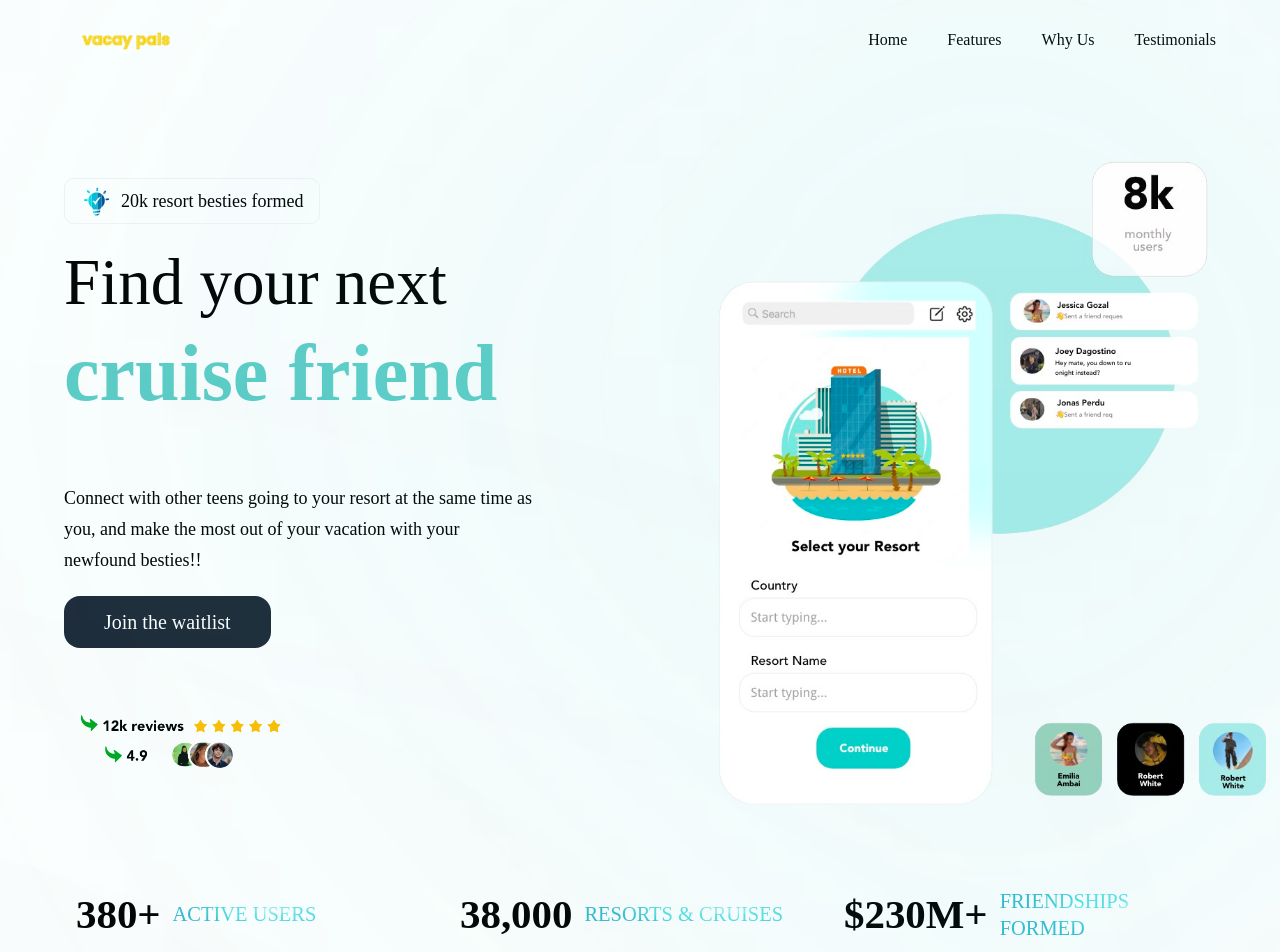
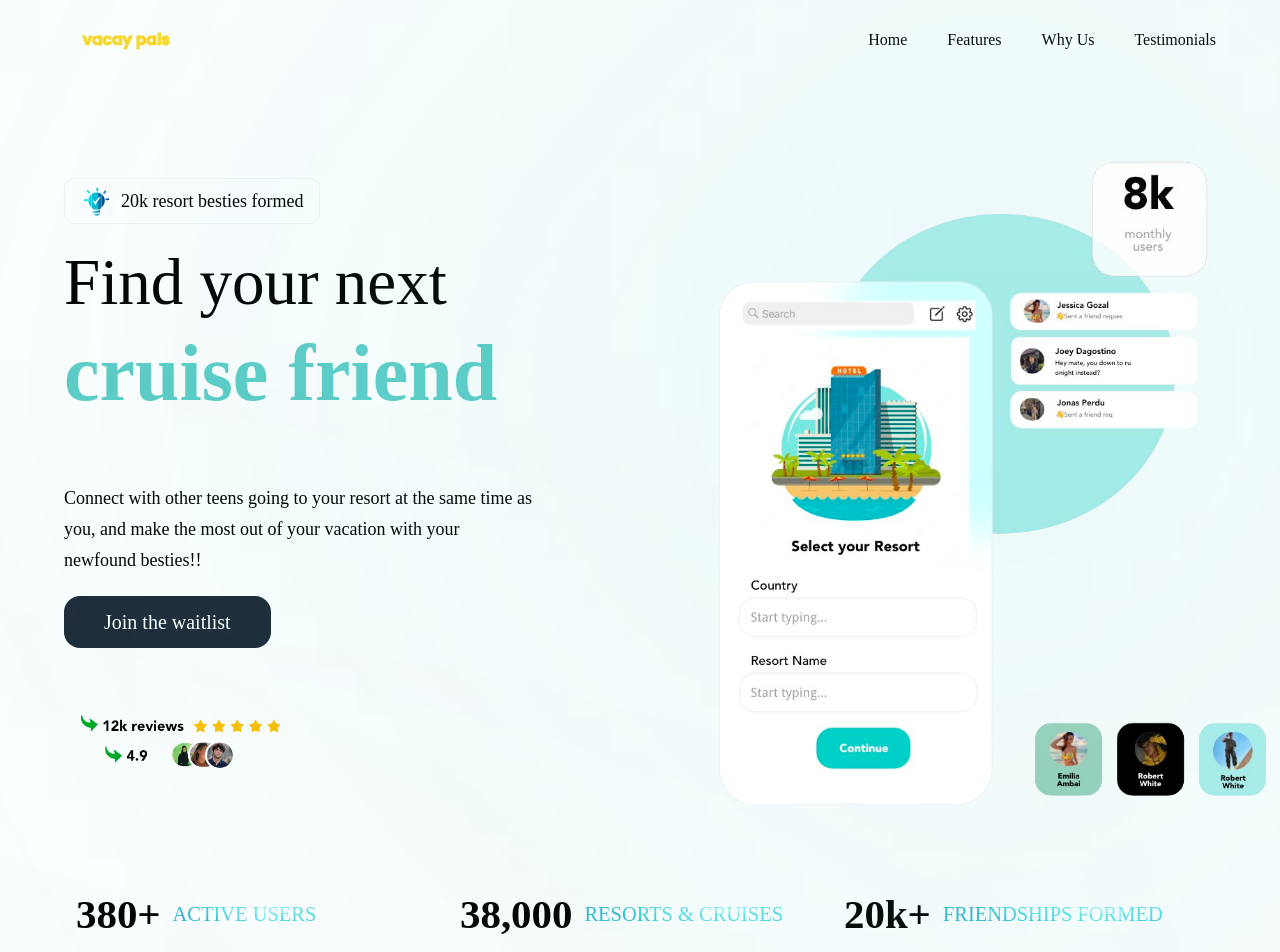
Before and after one commit to npardal/vacationPals, a React (Vite) app: page / in a window 1280 px wide. Shown: the top 952 px of the page. Built offline with nearby package versions, Linux system fonts and the light colour scheme; a web font is replaced by a local one.

Commit message:
website completed but no framer motion :(

```diff
--- a/index.html
+++ b/index.html
@@ -5,7 +5,7 @@
     <link rel="icon" type="image/svg+xml" href="/hoobank.svg" />
     <meta name="viewport" content="width=device-width, initial-scale=1.0" />
     <meta name="theme-color" content="#000000" />
-    <title>HooBank</title>
+    <title>VacationPals</title>
   </head>
   <body>
     <div id="root"></div>
--- a/src/components/Hero.jsx
+++ b/src/components/Hero.jsx
@@ -1,7 +1,8 @@
 import styles from "../style";
 import { discount, robot } from "../assets";
 import WordSlider from "./Worslider";
-import { motion } from 'framer-motion';
+
+
 
 const Hero = () => {
   const isSectionActive = true;
@@ -10,6 +11,7 @@ const Hero = () => {
       id="home"
       className={`flex md:flex-row flex-col ${styles.paddingY}`}
     >
+
       <div
         className={`flex-1 ${styles.flexStart} flex-col xl:px-0 sm:px-16 px-6`}
       >
--- a/src/components/Navbar.jsx
+++ b/src/components/Navbar.jsx
@@ -10,7 +10,7 @@ const Navbar = () => {
   return (
 
     <nav className="w-full flex py-6 justify-between items-center navbar">
-      <img src={logo} alt="hoobank" className="w-[124px] h-[32px]" />
+      <img src={logo} alt="lol" className="w-[124px] h-[32px]" />
 
       <ul className="list-none sm:flex hidden justify-end items-center flex-1">
         {navLinks.map((nav, index) => (
--- a/src/constants/index.js
+++ b/src/constants/index.js
@@ -96,7 +96,7 @@ export const stats = [
   {
     id: "stats-3",
     title: "Friendships formed",
-    value: "$230M+",
+    value: "20k+",
   },
 ];
 
```
